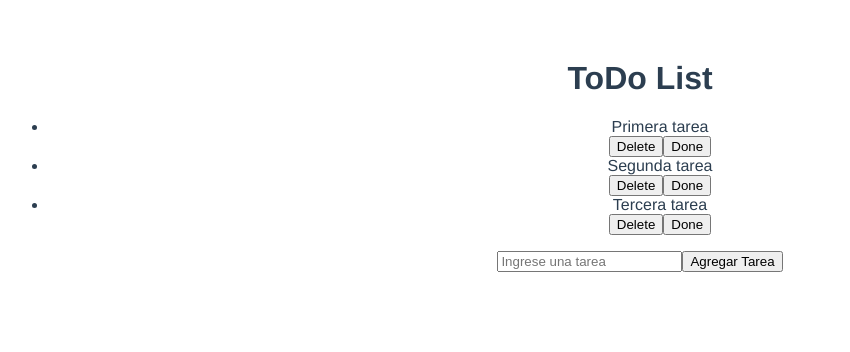
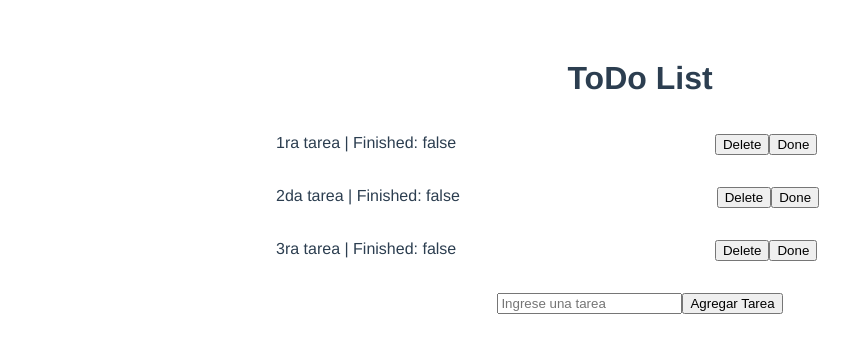
Before and after one commit to DSalischiker/todo-vuejs, a Vue app: page / in a window 1280 px wide. Shown: the top 352 px of the page, without its empty margins (0-850 px from the left). Built offline with nearby package versions, Linux system fonts and the light colour scheme.

Commit message:
Funcionalidad
Añadida funcionalidad para eliminar tareas y para marcar como realizadas

```diff
--- a/src/App.vue
+++ b/src/App.vue
@@ -2,31 +2,40 @@
   <div id="app">
     <h1>ToDo List</h1>
     <!-- Components -->
-    <Tasks :tasks="tasks"/>
-    <TaskEntry :tasks="tasks"/>
+    <Tasks :tasks="tasks" />
+    <TaskEntry :tasks="tasks" />
   </div>
 </template>
 
 <script>
 //imports
-import TaskEntry from '@/components/TaskEntry.vue';
-import Tasks from '@/components/Tasks.vue';
+import TaskEntry from "@/components/TaskEntry.vue";
+import Tasks from "@/components/Tasks.vue";
 export default {
-  name: 'App',
-  data(){
-    return{
+  name: "App",
+  data() {
+    return {
       tasks: [
-        'Primera tarea',
-        'Segunda tarea',
-        'Tercera tarea',
+        {
+          title: "1ra tarea",
+          finished: false,
+        },
+        {
+          title: "2da tarea",
+          finished: false,
+        },
+        {
+          title: "3ra tarea",
+          finished: false,
+        },
       ],
-    }
+    };
   },
   components: {
     TaskEntry,
     Tasks,
-  }
-}
+  },
+};
 </script>
 
 <style lang="scss">
--- a/src/components/Task.vue
+++ b/src/components/Task.vue
@@ -1,9 +1,12 @@
 <template>
   <div>
-    <li>{{ task }}</li>
-    <button>Delete</button>
-    <button>Done</button>
+    <li>{{ task.title }} | Finished: {{ task.finished }}</li>
+    <div id="buttons">
+      <button @click="$emit('deleteTask')">Delete</button>
+      <button @click="$emit('finishedTask')">Done</button>
+    </div>
   </div>
+
 </template>
 
 <script>
@@ -17,4 +20,21 @@ export default {
 };
 </script>
 
-<style lang="scss" scoped></style>
+<style lang="scss" scoped>
+div {
+    max-width: 800px;
+    margin: 0 auto;
+    display: flex;
+    justify-content: space-between;
+  li {
+      padding: 1em;
+      text-align: left;
+    list-style: none;
+  }
+  #buttons{
+      padding: 1em;
+      display: flex;
+      justify-content: flex-end;
+  }
+}
+</style>
--- a/src/components/TaskEntry.vue
+++ b/src/components/TaskEntry.vue
@@ -8,7 +8,7 @@
 <script>
 export default {
   name: "TaskEntry",
-  props: ['tasks'],
+  props: ["tasks"],
   data() {
     return {
       newTask: "",
@@ -16,8 +16,11 @@ export default {
   },
   methods: {
     addTask() {
-        this.tasks.push(this.newTask);
-        this.newTask = '';
+      this.tasks.push({
+        title: this.newTask,
+        finished: false,
+      });
+      this.newTask = "";
     },
   },
 };
--- a/src/components/Tasks.vue
+++ b/src/components/Tasks.vue
@@ -1,7 +1,12 @@
 <template>
     <div>
         <ul>
-            <Task v-for="task in tasks" :key="task.id" :task="task" />
+            <Task
+            v-for="(task, $index) in tasks"
+            :key="task.id"
+            :task="task"
+            @deleteTask="deleteTask($index)"
+            @finishedTask="finishedTask($index)"/>
         </ul>
     </div>
 </template>
@@ -18,6 +23,14 @@ export default {
     },
     components: {
         Task,
+    },
+    methods: {
+        deleteTask(index){
+            this.tasks.splice(index, 1);
+        },
+        finishedTask(index){
+            this.tasks[index].finished = true;
+        }
     }
 }
 </script>
```
